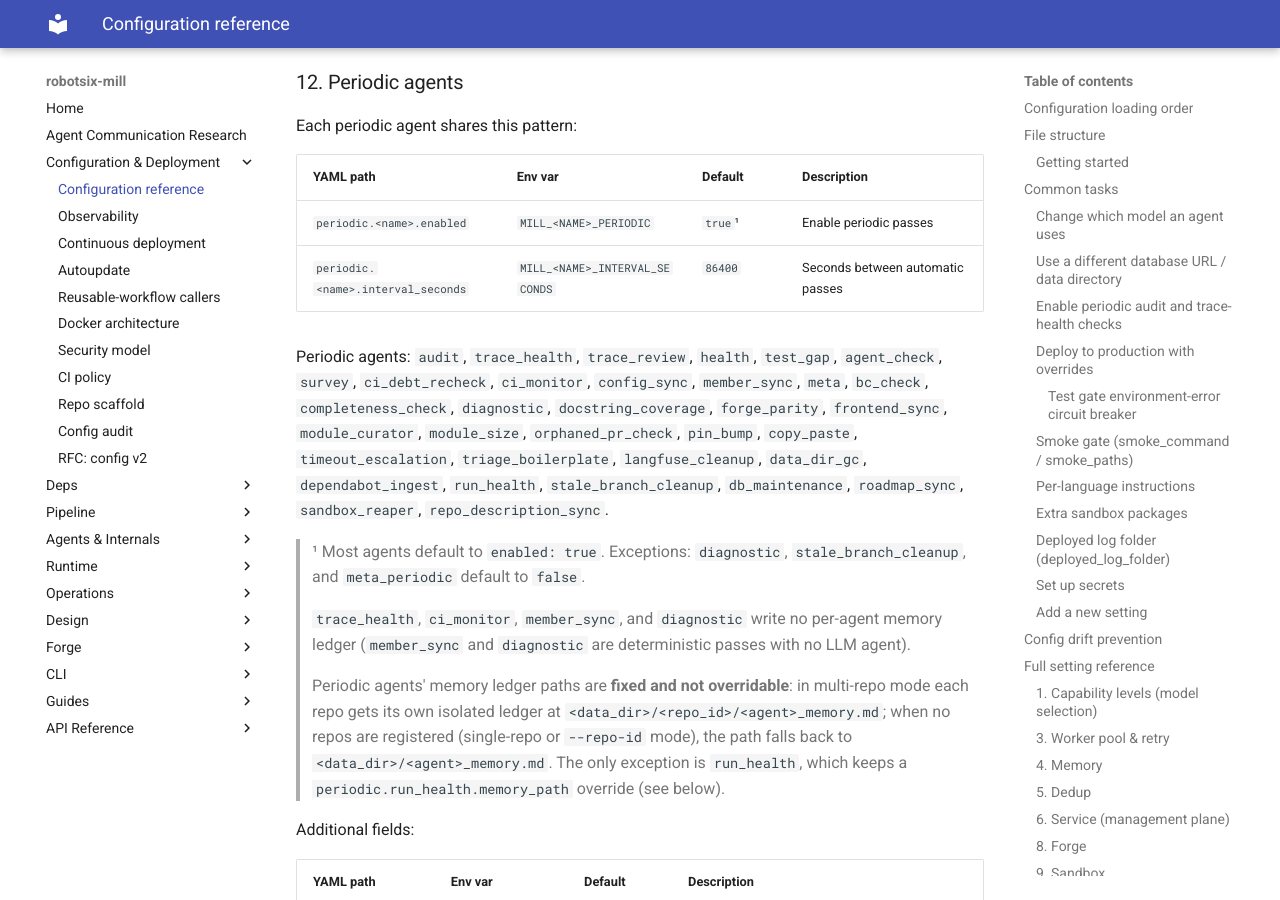
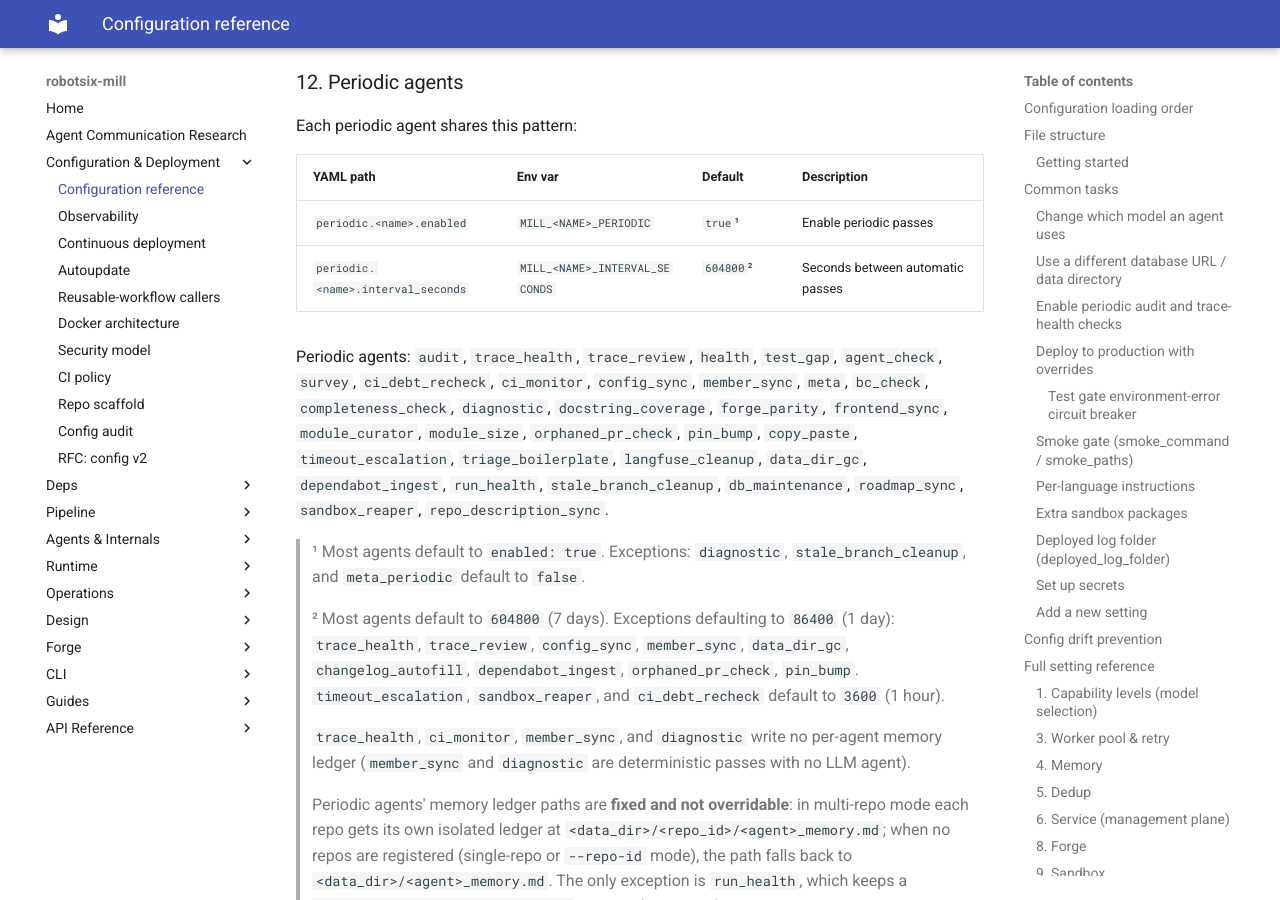
Before and after one commit to damien-robotsix/robotsix-mill, an MkDocs documentation site: the page built from docs/config/configuration.md, in a window 1280 px wide and 900 px high, scrolled down 25099 px. Built offline with MkDocs 1.6.1 and Material for MkDocs 9.7.7, drawn with Linux system fonts in a browser that asks for light colours.

Commit message:
mill: config drift: generic 86400 interval default in docs does not match model for 7 periodic agents (20260728T091711Z-config-drift-generic-86400-interval-defa-a74e) (#2593)
Co-authored-by: robotsix-mill <mill@robotsix.local>

```diff
--- a/docs/config/configuration.md
+++ b/docs/config/configuration.md
@@ -615,7 +615,7 @@ Each periodic agent shares this pattern:
 | YAML path | Env var | Default | Description |
 |-----------|---------|---------|-------------|
 | `periodic.<name>.enabled` | `MILL_<NAME>_PERIODIC` | `true`¹ | Enable periodic passes |
-| `periodic.<name>.interval_seconds` | `MILL_<NAME>_INTERVAL_SECONDS` | `86400` | Seconds between automatic passes |
+| `periodic.<name>.interval_seconds` | `MILL_<NAME>_INTERVAL_SECONDS` | `604800`² | Seconds between automatic passes |
 
 Periodic agents: `audit`, `trace_health`, `trace_review`, `health`, `test_gap`,
 `agent_check`, `survey`, `ci_debt_recheck`, `ci_monitor`, `config_sync`, `member_sync`, `meta`, `bc_check`,
@@ -624,6 +624,11 @@ Periodic agents: `audit`, `trace_health`, `trace_review`, `health`, `test_gap`,
 `db_maintenance`, `roadmap_sync`, `sandbox_reaper`, `repo_description_sync`.
 
 > ¹ Most agents default to `enabled: true`. Exceptions: `diagnostic`, `stale_branch_cleanup`, and `meta_periodic` default to `false`.
+>
+> ² Most agents default to `604800` (7 days). Exceptions defaulting to `86400` (1 day):
+> `trace_health`, `trace_review`, `config_sync`, `member_sync`, `data_dir_gc`,
+> `changelog_autofill`, `dependabot_ingest`, `orphaned_pr_check`, `pin_bump`.
+> `timeout_escalation`, `sandbox_reaper`, and `ci_debt_recheck` default to `3600` (1 hour).
 >
 > `trace_health`, `ci_monitor`, `member_sync`, and `diagnostic` write no
 > per-agent memory ledger (`member_sync` and `diagnostic` are deterministic
```
Also changed, not shown: CHANGELOG.md (+1 -0 lines).
